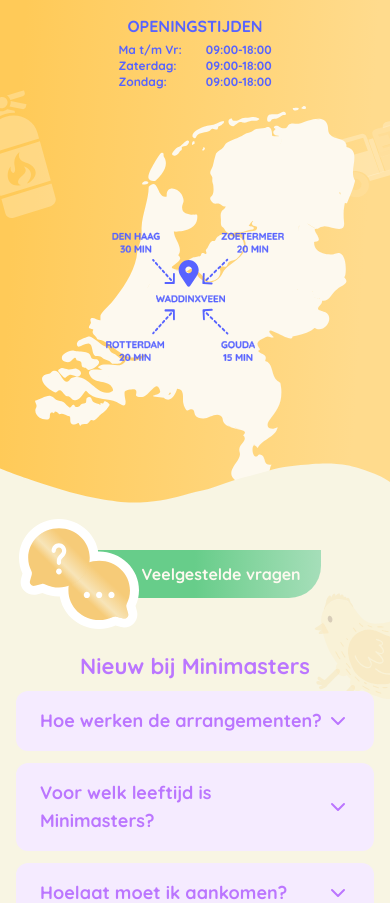
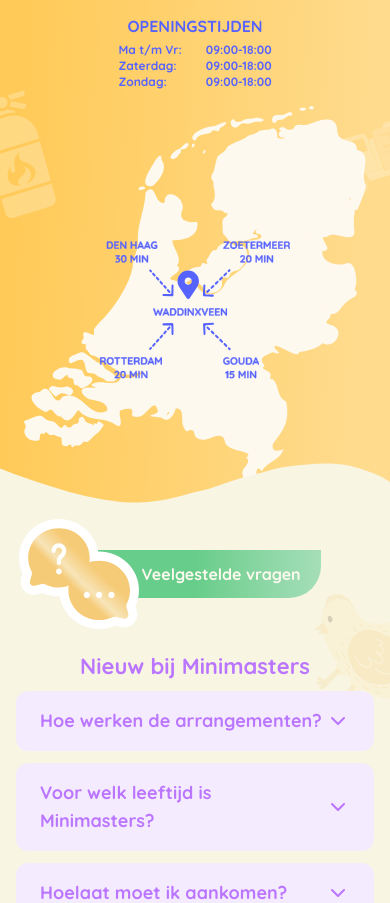
Before and after one commit to AchieveNL/minimastersplayground, a Next.js app: page / in a window 390 px wide. Shown: the part 3198-4101 px from the top of the page. Built offline with nearby package versions, Linux system fonts and the light colour scheme; a web font is replaced by a local one.

Commit message:
Switch mobile map from object to img tag, increase to 400px

```diff
--- a/app/components/LocationMobile.tsx
+++ b/app/components/LocationMobile.tsx
@@ -130,11 +130,10 @@
         </div>
 
         <div ref={mapRef} className="w-full flex justify-center">
-          <object
-            data="/Newmaps.svg"
-            type="image/svg+xml"
-            className="w-[320px]"
-            aria-label="Map showing Waddinxveen location"
+          <img
+            src="/Newmaps.svg"
+            className="w-[400px]"
+            alt="Map showing Waddinxveen location"
           />
         </div>
       </div>
```
